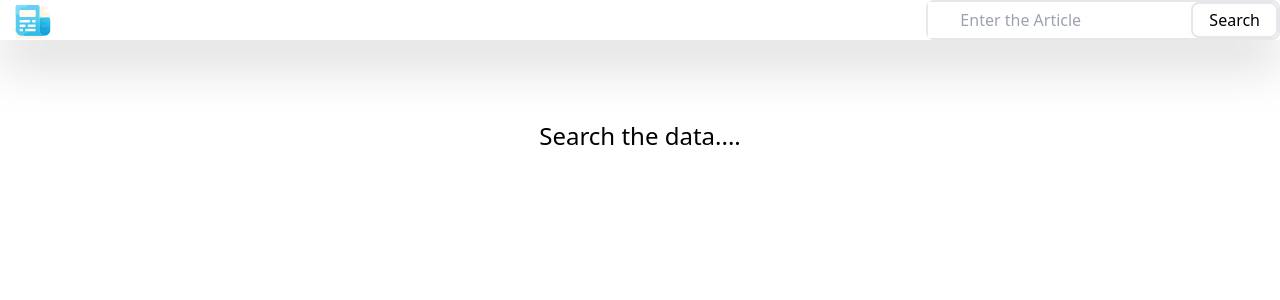
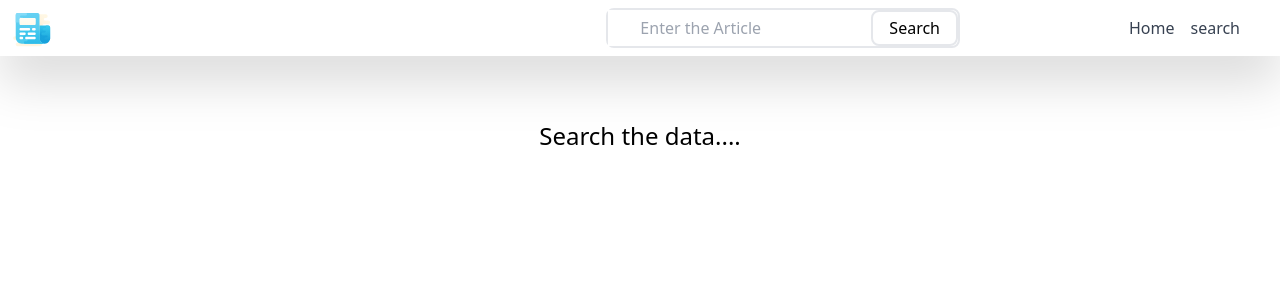
Before and after one commit to zeeshan-anwar-ec/rtk-news_app, a React (Vite) app: page /search in a window 1280 px wide. Shown: the top 300 px of the page. Built offline with nearby package versions, Linux system fonts and the light colour scheme.

Commit message:
finalized

```diff
--- a/src/components/nav-bar.jsx
+++ b/src/components/nav-bar.jsx
@@ -2,11 +2,23 @@ import { Link } from "react-router-dom";
 import logo from "../assets/logo.svg";
 import x from "../assets/x.png";
 import menu from "../assets/menu.png";
-import { useState } from "react";
+import { useEffect, useState } from "react";
 import { SearchBar } from "./search-page/search-bar";
 
 export const NavBar = () => {
-  const [toggle, setToggle] = useState(false);
+  const [toggle, setToggle] = useState(true);
+
+  useEffect(() => {
+    const handleResize = () => {
+      window.innerWidth >= 768 ? setToggle(true) : setToggle(false);
+    };
+
+    window.addEventListener("resize", handleResize);
+
+    return () => {
+      window.removeEventListener("resize", handleResize);
+    };
+  }, []);
 
   return (
     <>
@@ -27,11 +39,7 @@ export const NavBar = () => {
             <img src={toggle ? x : menu} alt="not found" />
           </div>
         </div>
-        <nav
-          className={`w-3/12 ${
-            toggle ? "block" : "hidden"
-          } max-md:w-full`}
-        >
+        <nav className={`w-3/12 ${toggle ? "block" : "hidden"} max-md:w-full`}>
           <ul className=" py-4 flex items-center justify-end  max-md:h-32 text-base text-gray-700 max-md:flex-col max-md:items-center">
             <li className="max-md:mb-5">
               <Link
--- a/src/pages/search.jsx
+++ b/src/pages/search.jsx
@@ -17,6 +17,7 @@ export const Search = () => {
   const firstPostIndex = lastPostIndex - postPerPage;
 
   const currentPosts = newsList.slice(firstPostIndex, lastPostIndex);
+
 
 
 
```
